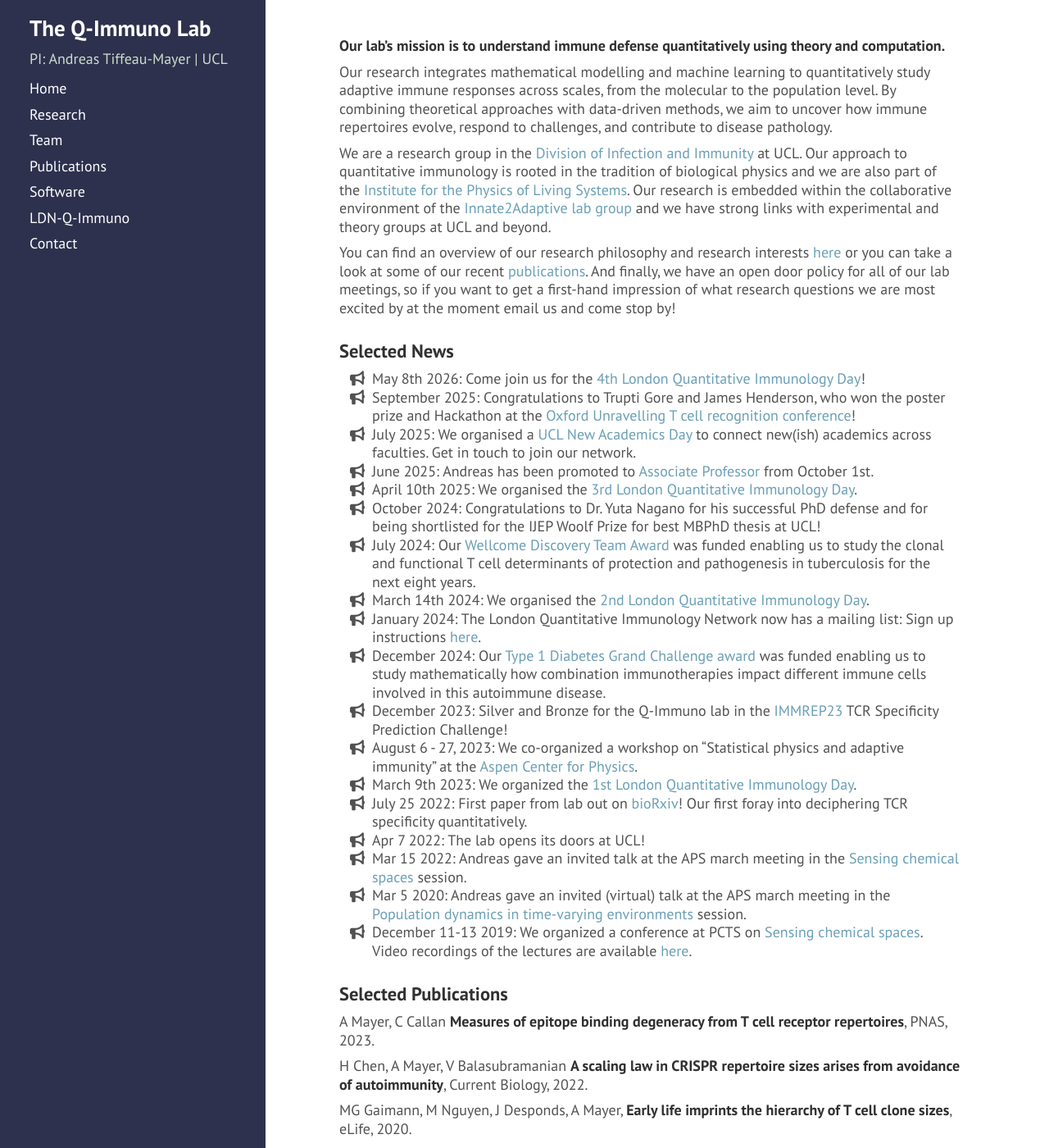
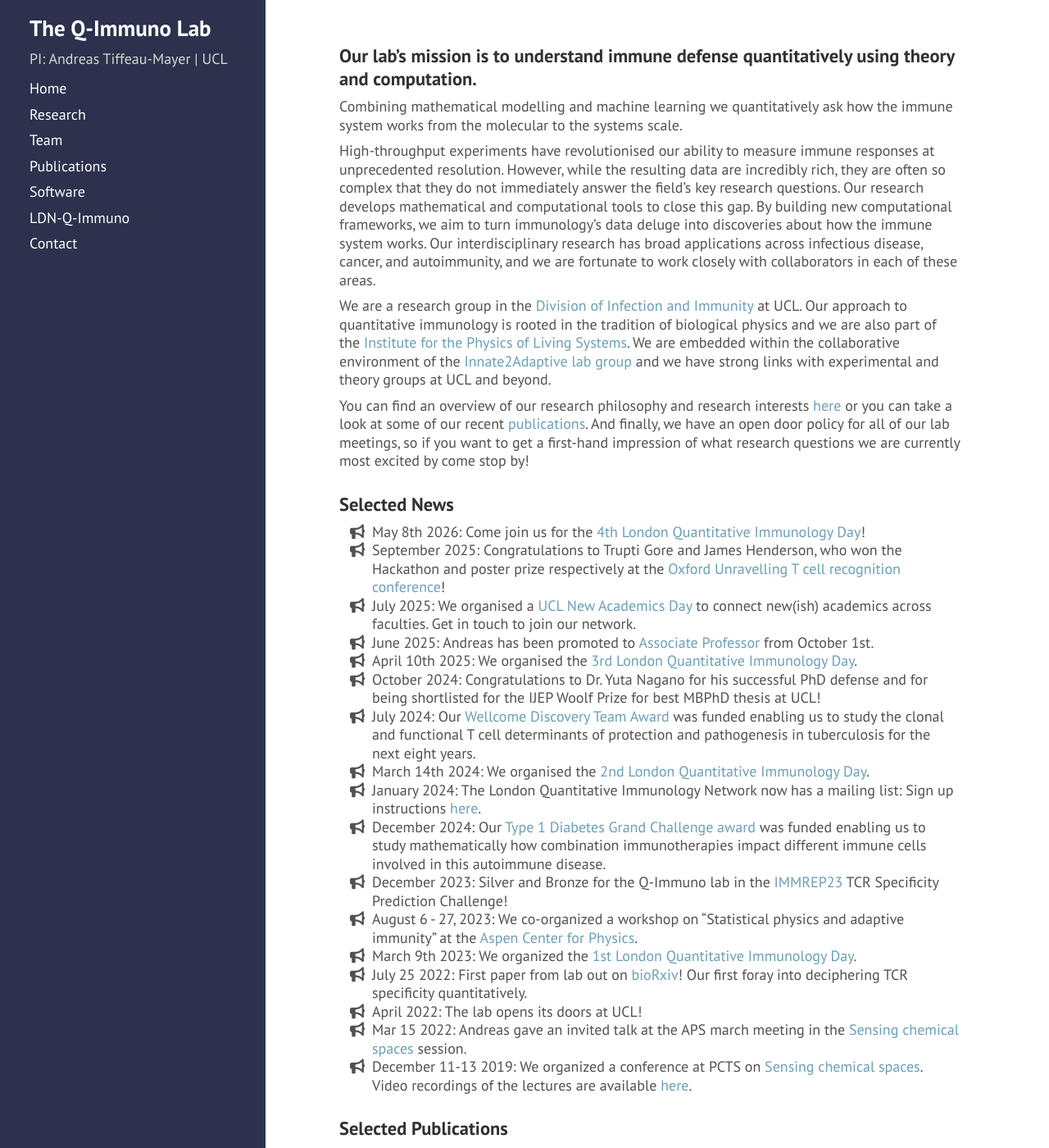
Before and after one commit to andim/andim.github.io, a Jekyll site: the page built from index.md, in a window 1280 px wide and 1400 px high. Shown: the whole window at 82% size. Built offline with Jekyll 4.4.1, drawn with Linux system fonts in a browser that asks for light colours; nearby versions of some CDN libraries; a style sheet for code colours, icons or effects is not loaded; some of the changed text lies outside the part shown.

Commit message:
updated lab purpose statement

```diff
--- a/index.md
+++ b/index.md
@@ -4,18 +4,20 @@ title: Home
 order: 1
 ---
 
-#### Our lab's mission is to understand immune defense quantitatively using theory and computation.
+### Our lab's mission is to understand immune defense quantitatively using theory and computation.
 
-Our research integrates mathematical modelling and machine learning to quantitatively study adaptive immune responses across scales, from the molecular to the population level. By combining theoretical approaches with data-driven methods, we aim to uncover how immune repertoires evolve, respond to challenges, and contribute to disease pathology.
+Combining mathematical modelling and machine learning we quantitatively ask how the immune system works from the molecular to the systems scale.
 
-We are a research group in the [Division of Infection and Immunity](https://www.ucl.ac.uk/infection-immunity/) at UCL. Our approach to quantitative immunology is rooted in the tradition of biological physics and we are also part of the [Institute for the Physics of Living Systems](https://www.ucl.ac.uk/mathematical-physical-sciences/physics-living-systems). Our research is embedded within the collaborative environment of the [Innate2Adaptive lab group](https://www.innate2adaptive.uk/) and we have strong links with experimental and theory groups at UCL and beyond.
+High-throughput experiments have revolutionised our ability to measure immune responses at unprecedented resolution. However, while the resulting data are incredibly rich, they are often so complex that they do not immediately answer the field’s key research questions. Our research develops mathematical and computational tools to close this gap. By building new computational frameworks, we aim to turn immunology’s data deluge into discoveries about how the immune system works. Our interdisciplinary research has broad applications across infectious disease, cancer, and autoimmunity, and we are fortunate to work closely with collaborators in each of these areas.
 
-You can find an overview of our research philosophy and research interests [here](https://qimmuno.com/research/) or you can take a look at some of our recent [publications](https://qimmuno.com/publications/). And finally, we have an open door policy for all of our lab meetings, so if you want to get a first-hand impression of what research questions we are most excited by at the moment email us and come stop by!
+We are a research group in the [Division of Infection and Immunity](https://www.ucl.ac.uk/infection-immunity/) at UCL. Our approach to quantitative immunology is rooted in the tradition of biological physics and we are also part of the [Institute for the Physics of Living Systems](https://www.ucl.ac.uk/mathematical-physical-sciences/physics-living-systems). We are embedded within the collaborative environment of the [Innate2Adaptive lab group](https://www.innate2adaptive.uk/) and we have strong links with experimental and theory groups at UCL and beyond.
+
+You can find an overview of our research philosophy and research interests [here](https://qimmuno.com/research/) or you can take a look at some of our recent [publications](https://qimmuno.com/publications/). And finally, we have an open door policy for all of our lab meetings, so if you want to get a first-hand impression of what research questions we are currently most excited by come stop by!
 
 ### Selected News
 
 - May 8th 2026: Come join us for the [4th London Quantitative Immunology Day](https://qimmuno.com/ldnday/)!
-- September 2025: Congratulations to Trupti Gore and James Henderson, who won the poster prize and Hackathon at the [Oxford Unravelling T cell recognition conference](https://web.cvent.com/event/7466b0c8-3ee9-4a4c-b781-d8b582130660/home)!
+- September 2025: Congratulations to Trupti Gore and James Henderson, who won the Hackathon and poster prize respectively at the [Oxford Unravelling T cell recognition conference](https://web.cvent.com/event/7466b0c8-3ee9-4a4c-b781-d8b582130660/home)!
 - July 2025: We organised a [UCL New Academics Day](https://lu.ma/gde2kquj) to connect new(ish) academics across faculties. Get in touch to join our network.
 - June 2025: Andreas has been promoted to [Associate Professor](https://www.ucl.ac.uk/human-resources/hr-policies-procedures-and-advice/academic-careers-framework-and-promotions-processes/promotions) from October 1st.
 - April 10th 2025: We organised the [3rd London Quantitative Immunology Day](https://qimmuno.com/ldnday2025/).
@@ -28,19 +30,16 @@ You can find an overview of our research philosophy and research interests [here
 - August 6 - 27, 2023: We co-organized a workshop on "Statistical physics and adaptive immunity" at the [Aspen Center for Physics](https://aspenphys.org/summer/past-workshops/summer-2023-workshops/).
 - March 9th 2023: We organized the [1st London Quantitative Immunology Day](https://qimmuno.com/ldnday2023/).
 - July 25 2022: First paper from lab out on [bioRxiv](https://doi.org/10.1101/2022.07.25.501373)! Our first foray into deciphering TCR specificity quantitatively.
-- Apr 7 2022: The lab opens its doors at UCL!
+- April 2022: The lab opens its doors at UCL!
 - Mar 15 2022: Andreas gave an invited talk at the APS march meeting in the [Sensing chemical spaces](https://meetings.aps.org/Meeting/MAR22/Session/F14) session.
-- Mar 5 2020: Andreas gave an invited (virtual) talk at the APS march meeting in the [Population dynamics in time-varying environments](http://meetings.aps.org/Meeting/MAR20/Session/U27) session.
 - December 11-13 2019: We organized a conference at PCTS on [Sensing chemical spaces](https://pcts.princeton.edu/events/2019/sensing-chemical-spaces). Video recordings of the lectures are available [here](http://www.kaltura.com/tiny/opthb).
 {:.horn}
 
 ### Selected Publications
 
+Y Nagano, A Pyo, M Milighetti, J Henderson, J Shawe-Taylor, B Chain, A Tiffeau-Mayer **Contrastive learning of T cell receptor representations**, Cell Systems, 2025 [<i class="ai ai-doi"></i>](https://doi.org/10.1016/j.cels.2024.12.006)
+
 A Mayer, C Callan **Measures of epitope binding degeneracy from T cell receptor repertoires**, PNAS, 2023. [<i class="ai ai-doi"></i>](https://doi.org/10.1073/pnas.2213264120)
-
-H Chen, A Mayer, V Balasubramanian **A scaling law in CRISPR repertoire sizes arises from avoidance of autoimmunity**, Current Biology, 2022. [<i class="ai ai-doi"></i>](https://doi.org/10.1016/j.cub.2022.05.021)
-
-MG Gaimann, M Nguyen, J Desponds, A Mayer, **Early life imprints the hierarchy of T cell clone sizes**, eLife, 2020. [<i class="ai ai-doi"></i>](https://doi.org/10.7554/eLife.61639)
 
 A Mayer, Y Zhang, AS Perelson, NS Wingreen, **Regulation of T cell expansion by antigen presentation dynamics**, PNAS, 2019. [<i class="ai ai-doi"></i>](https://doi.org/10.1073/pnas.1812800116)
 
```
